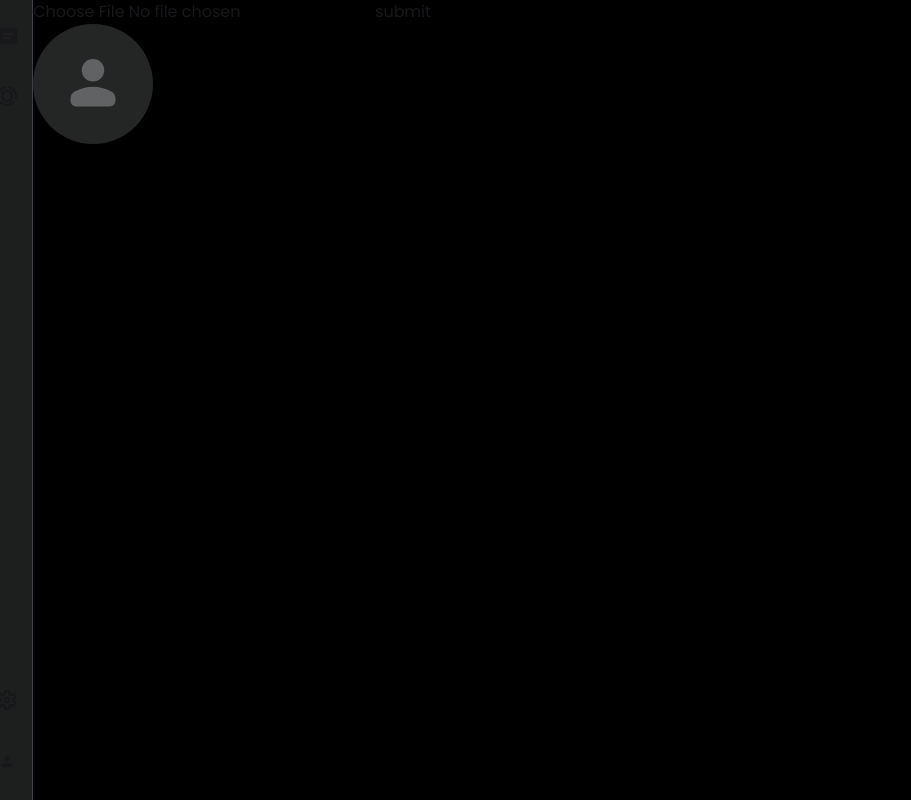
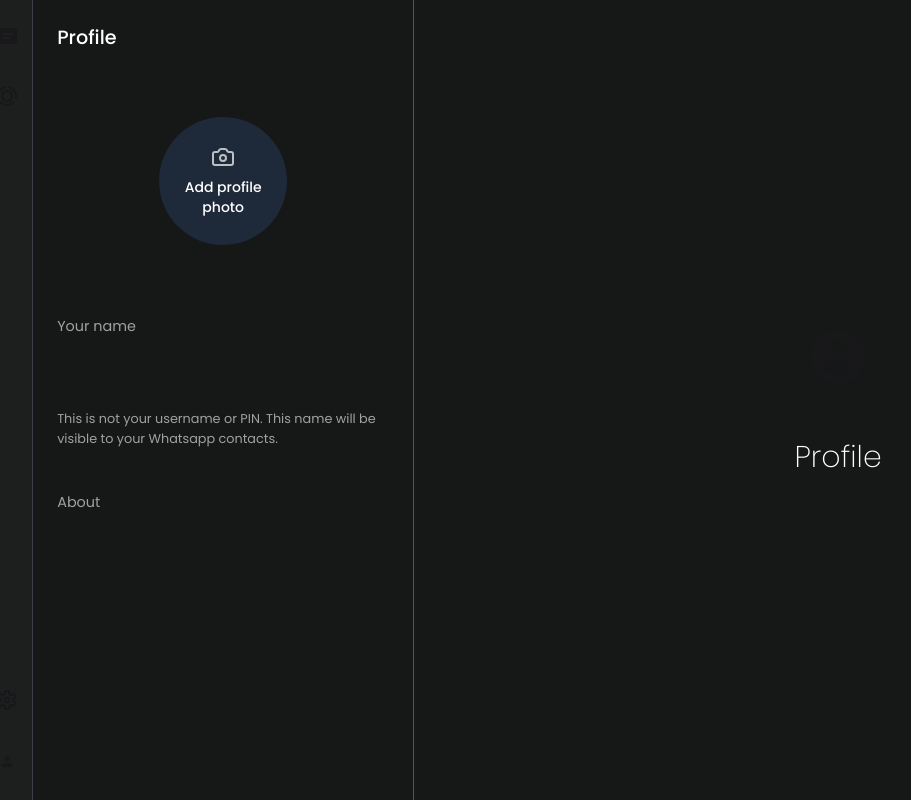
Before and after one commit to SupaiMajhi/whatsapp-clone, a React (Vite) app in the folder frontend/: page /profile in a window 1280 px wide. Shown: the whole page, without its empty margins (18-929 px from the left). Built offline with nearby package versions, Linux system fonts and the light colour scheme; no server answers.

Commit message:
Profilepage frontend is complete

```diff
--- a/frontend/src/components/Avatar.jsx
+++ b/frontend/src/components/Avatar.jsx
@@ -1,11 +1,12 @@
-import React from 'react'
+import useAuthStore from "../store/useAuthStore.js";
 
 const Avatar = ({ className='', ...props}) => {
+
   return (
     <div>
         <div className="avatar">
           <div className={`ring-primary ring-offset-base-100 rounded-full ring-2 ring-offset-2 ${className}`}>
-            <img src={props.url} />
+            <img src={props.url} className='w-full h-full object-contain object-center' />
           </div>
         </div>
     </div>
--- a/frontend/src/components/ChatCard.jsx
+++ b/frontend/src/components/ChatCard.jsx
@@ -7,6 +7,7 @@ import useMessageStore from "../store/useMessageStore.js";
 
 const ChatCard = ({ chat, setIsChatSelected, setChatPartner }) => {
 
+  console.log(chat)
   const getPrevChats = useMessageStore((state) => state.getPrevChats);
 
   const handleOnClick = async () => {
--- a/frontend/src/components/ChatLeftSide.jsx
+++ b/frontend/src/components/ChatLeftSide.jsx
@@ -13,7 +13,7 @@ const ChatLeftSide = ({ setIsChatSelected, setChatPartner }) => {
   const prevChatList = useMessageStore((state) => state.prevChatList);
 
   return (
-      <div className="w-full h-full flex flex-col relative border-r border-r-zinc-800 bg-customBlack">
+      <div className="w-full h-full flex flex-col relative">
         <div className="sticky p-3">
           <div className="w-full flex justify-between items-center" >
             <div>
--- /dev/null
+++ b/frontend/src/components/ProfileLeftSide.jsx
@@ -0,0 +1,27 @@
+import ProfileUploader from '../components/ProfileUploader';
+
+const ProfileLeftSide = () => {
+  return (
+    <div className="left-side-container">
+      <div className="w-full">
+        <h1 className="h1">Profile</h1>
+      </div>
+      <div>
+        <ProfileUploader />
+      </div>
+      <div className='flex flex-col gap-7'>
+        <div className='flex flex-col gap-5'>
+            <label htmlFor="name" className='light-title'>Your name</label>
+            <input type="text" id='name' />
+        </div>
+        <p className='text-[0.8rem] text-neutral-400 font-nornal'>This is not your username or PIN. This name will be visible to your Whatsapp contacts.</p>
+        <div className='flex flex-col gap-5 mt-4'>
+            <label htmlFor="about" className='light-title'>About</label>
+            <input type="text" id='about' />
+        </div>
+      </div>
+    </div>
+  )
+}
+
+export default ProfileLeftSide;
--- /dev/null
+++ b/frontend/src/components/ProfileUploader.jsx
@@ -0,0 +1,109 @@
+import React, { useState, useRef } from 'react';
+import { Camera } from 'lucide-react';
+
+export default function ProfilePhotoUpload() {
+  const [selectedImage, setSelectedImage] = useState(null);
+  const [previewUrl, setPreviewUrl] = useState(null);
+  const fileInputRef = useRef(null);
+
+  const handleClick = () => {
+    fileInputRef.current?.click();
+  };
+
+  const handleFileChange = (event) => {
+    const file = event.target.files[0];
+    if (file) {
+      setSelectedImage(file);
+
+      // Create preview URL
+      const reader = new FileReader();
+      reader.onload = (e) => {
+        setPreviewUrl(e.target.result);
+      };
+      reader.readAsDataURL(file);
+    }
+  };
+
+  const handleRemovePhoto = () => {
+    setSelectedImage(null);
+    setPreviewUrl(null);
+    if (fileInputRef.current) {
+      fileInputRef.current.value = '';
+    }
+  };
+
+  return (
+    <div className="flex flex-col items-center justify-center p-8">
+      <div className="rounded-lg p-8 text-center">
+
+        {/* Profile Photo Upload Area */}
+        <div className="relative inline-block">
+          <div
+            onClick={handleClick}
+            className="relative w-32 h-32 bg-gray-800 rounded-full cursor-pointer overflow-hidden hover:bg-gray-700 transition-colors duration-200 group"
+          >
+            {previewUrl ? (
+              <img
+                src={previewUrl}
+                alt="Profile preview"
+                className="w-full h-full object-cover"
+              />
+            ) : (
+              <div className="flex flex-col items-center justify-center h-full text-white">
+                <Camera size={24} className="mb-2 opacity-70" />
+                <span className="text-sm font-medium">Add profile</span>
+                <span className="text-sm font-medium">photo</span>
+              </div>
+            )}
+
+            {/* Hover overlay */}
+            <div className="absolute inset-0 bg-black bg-opacity-50 opacity-0 group-hover:opacity-100 transition-opacity duration-200 flex items-center justify-center">
+              <Camera size={20} className="text-white" />
+            </div>
+          </div>
+
+          {/* Hidden file input */}
+          <input
+            ref={fileInputRef}
+            type="file"
+            accept="image/*"
+            onChange={handleFileChange}
+            className="hidden"
+          />
+        </div>
+
+        {/* File info and actions */}
+        {selectedImage && (
+          <div className="mt-4 p-4 bg-gray-50 rounded-lg">
+            <p className="text-sm text-gray-600 mb-2">
+              Selected: {selectedImage.name}
+            </p>
+            <p className="text-xs text-gray-500 mb-3">
+              Size: {(selectedImage.size / 1024).toFixed(1)} KB
+            </p>
+            <div className="flex gap-2 justify-center">
+              <button
+                onClick={handleClick}
+                className="px-4 py-2 bg-blue-500 text-white rounded-md hover:bg-blue-600 transition-colors duration-200 text-sm"
+              >
+                Change Photo
+              </button>
+              <button
+                onClick={handleRemovePhoto}
+                className="px-4 py-2 bg-red-500 text-white rounded-md hover:bg-red-600 transition-colors duration-200 text-sm"
+              >
+                Remove
+              </button>
+            </div>
+          </div>
+        )}
+
+        {/* {!selectedImage && (
+          <p className="mt-4 text-gray-500 text-sm">
+            Click the circle above to upload a profile photo
+          </p>
+        )} */}
+      </div>
+    </div>
+  );
+}
--- a/frontend/src/index.css
+++ b/frontend/src/index.css
@@ -16,3 +16,39 @@
 @utility hover-effect{
     @apply p-2 hover:bg-darkSlateGray hover:cursor-pointer;
 }
+
+@layer utilities{
+    .h1 {
+        @apply text-[1.2rem] font-medium text-white;
+    }
+
+    .large-text{
+        @apply text-3xl font-extralight text-white;
+    }
+
+    .light-title{
+        @apply text-[0.9rem] font-normal text-neutral-400;
+    }
+}
+
+@layer components {
+    .center{
+        @apply w-full h-full flex justify-center items-center;
+    }
+
+    .page-container{
+        @apply flex w-full h-full;
+    }
+
+    .left-side {
+        @apply w-[31%] h-full bg-customBlack border-r border-r-stone-600;
+    }
+
+    .right-side {
+        @apply w-[calc(100%-31%)] bg-customBlack;
+    }
+
+    .left-side-container{
+        @apply w-full h-full px-6 py-6 flex flex-col;
+    }
+}
--- a/frontend/src/pages/ChatPage.jsx
+++ b/frontend/src/pages/ChatPage.jsx
@@ -54,14 +54,14 @@ const ChatPage = ({ isChatSelected, setIsChatSelected, setChatPartner, chatPartn
   }, [ messages ]);
 
   return (
-    <div className="flex w-full h-full">
-      <div className="w-[30%] h-full">
+    <div className="page-container">
+      <div className="left-side">
         <ChatLeftSide
           setIsChatSelected={setIsChatSelected}
           setChatPartner={setChatPartner}
         />
       </div>
-      <div className="w-[calc(100%-30%)]">
+      <div className="right-side">
         { isChatSelected && (
           <ChatBox
             chatPartner={chatPartner}
--- a/frontend/src/pages/ProfilePage.jsx
+++ b/frontend/src/pages/ProfilePage.jsx
@@ -1,19 +1,7 @@
-import axios from 'axios';
-import { useState } from 'react';
-import Avatar from '../components/Avatar';
-import DefaultAvatar from "../components/DefaultAvatar";
+import ProfileLeftSide from "../components/ProfileLeftSide";
+import ProfilePageSvg from "../svg/ProfilePageSvg";
 
 const Profile = () => {
-
-  const [file, setFile] = useState(null);
-  const [avatar, setAvatar] = useState(null);
-
-  const handleOnChange = (e) => {
-    const f = e.target.files?.[0];
-    if(f){
-      setFile(f)
-    }
-  }
 
   const handleSubmit = async (e) => {
     e.preventDefault();
@@ -30,36 +18,23 @@ const Profile = () => {
       alert('please provide a small file');
       return;
     }
-
-    const formData = new FormData();
-    formData.append('avatar', file);
-    const response = await axios.put(`${import.meta.env.VITE_BASE_URL}/user/update/avatar`, formData, {
-      headers: {
-        'Content-Type': 'multipart/form-data'
-      },
-      withCredentials: true
-    });
-    console.log(response.data.data.profilePic)
-    setAvatar(response.data.data);
   }
 
 
   return (
-    <div>
-      <form
-        onSubmit={handleSubmit}
-        encType='multipart/form-data'
-      >
-        <input type="file" name="avatar" onChange={handleOnChange} />
-        <button type="submit">submit</button>
-      </form>
-
+    <div className='page-container'>
+      <div className='left-side'>
+        <ProfileLeftSide />
+      </div>
+      <div className='right-side'>
+        <div className="center flex flex-col gap-[50px]">
+          <ProfilePageSvg />
+          <h1 className="large-text">Profile</h1>
+        </div>
+      </div>
       {/* SOMETIMES THE UPLOADCLOUDINARY ERROR GIVES UNDEFINED. CHECK ON CHATGPT, WHY? */}
 
       {/* default avatar */}
-      {!avatar?.profilePic ? (
-        <DefaultAvatar className='w-30' />
-      ) : (<Avatar className='w-30' url={avatar?.profile?.url} />)}
 
     </div>
   )
--- /dev/null
+++ b/frontend/src/svg/ProfilePageSvg.jsx
@@ -0,0 +1,19 @@
+import * as React from "react";
+const ProfilePageSvg = (props) => (
+  <svg
+    viewBox="0 0 24 24"
+    height={64}
+    width={64}
+    preserveAspectRatio="xMidYMid meet"
+    className="x1vef352 x1rg5ohu"
+    fill="none"
+    {...props}
+  >
+    <title>{"account-circle"}</title>
+    <path
+      d="M12 2C6.48 2 2 6.48 2 12C2 17.52 6.48 22 12 22C17.52 22 22 17.52 22 12C22 6.48 17.52 2 12 2ZM12 5C13.66 5 15 6.34 15 8C15 9.66 13.66 11 12 11C10.34 11 9 9.66 9 8C9 6.34 10.34 5 12 5ZM12 19.2C9.5 19.2 7.29 17.92 6 15.98C6.03 13.99 10 12.9 12 12.9C13.99 12.9 17.97 13.99 18 15.98C16.71 17.92 14.5 19.2 12 19.2Z"
+      fill="currentColor"
+    />
+  </svg>
+);
+export default ProfilePageSvg;
```
